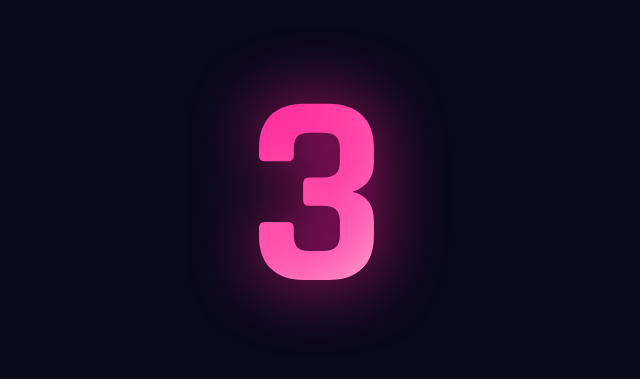
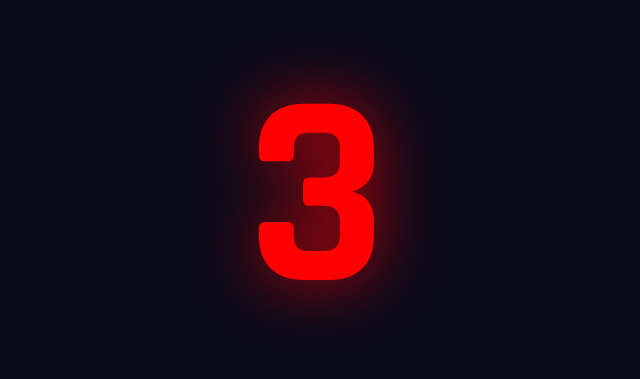
Before and after one commit to sudenzkrsvrnn-max/sude-hediye, a plain HTML site: page lovebombing.html in a window 1280 px wide. Shown: the part 200-579 px from the top of the page, without its empty margins (321-961 px from the left). Drawn offline with nearby package versions, Linux system fonts and the light colour scheme; a web font is replaced by a local one.

Commit message:
test: change countdown color to red to verify cache

```diff
--- a/lovebombing.html
+++ b/lovebombing.html
@@ -26,8 +26,8 @@ body{background:var(--bg);overflow:hidden;font-family:'Rajdhani',sans-serif;colo
 canvas{position:fixed;inset:0;z-index:1;}
 
 /* COUNTDOWN */
-#countdown{font-size:min(45vw,250px);font-weight:900;color:transparent;background:linear-gradient(135deg,var(--primary),var(--primary-light),#fff);
-  -webkit-background-clip:text;background-clip:text;text-shadow:0 0 60px rgba(255,20,147,0.8);animation:pulse 0.9s ease-in-out infinite;z-index:20;}
+#countdown{font-size:min(45vw,250px);font-weight:900;color:red;
+  text-shadow:0 0 60px rgba(255,0,0,0.8);animation:pulse 0.9s ease-in-out infinite;z-index:20;}
 @keyframes pulse{0%,100%{transform:scale(1);}50%{transform:scale(1.1);}}
 
 /* PHASE 2 GIF & TEXT */
```
